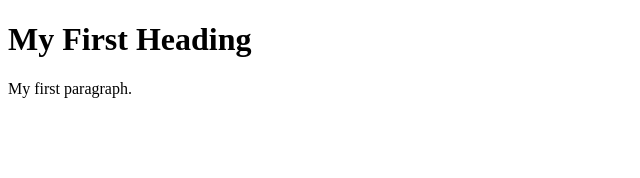
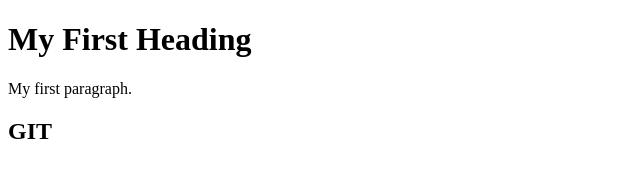
Before and after one commit to VitaliiPohach/form_hendling, a plain HTML site: page index.html in a window 1280 px wide. Shown: the full height of the page, 0-640 px from the left. Drawn offline with Linux system fonts and the light colour scheme.

Commit message:
my commit

```diff
--- a/index.html
+++ b/index.html
@@ -5,6 +5,6 @@
 <h1>My First Heading</h1>
 
 <p>My first paragraph.</p>
-
+<h2>GIT</h2>
 </body>
 </html>
```
